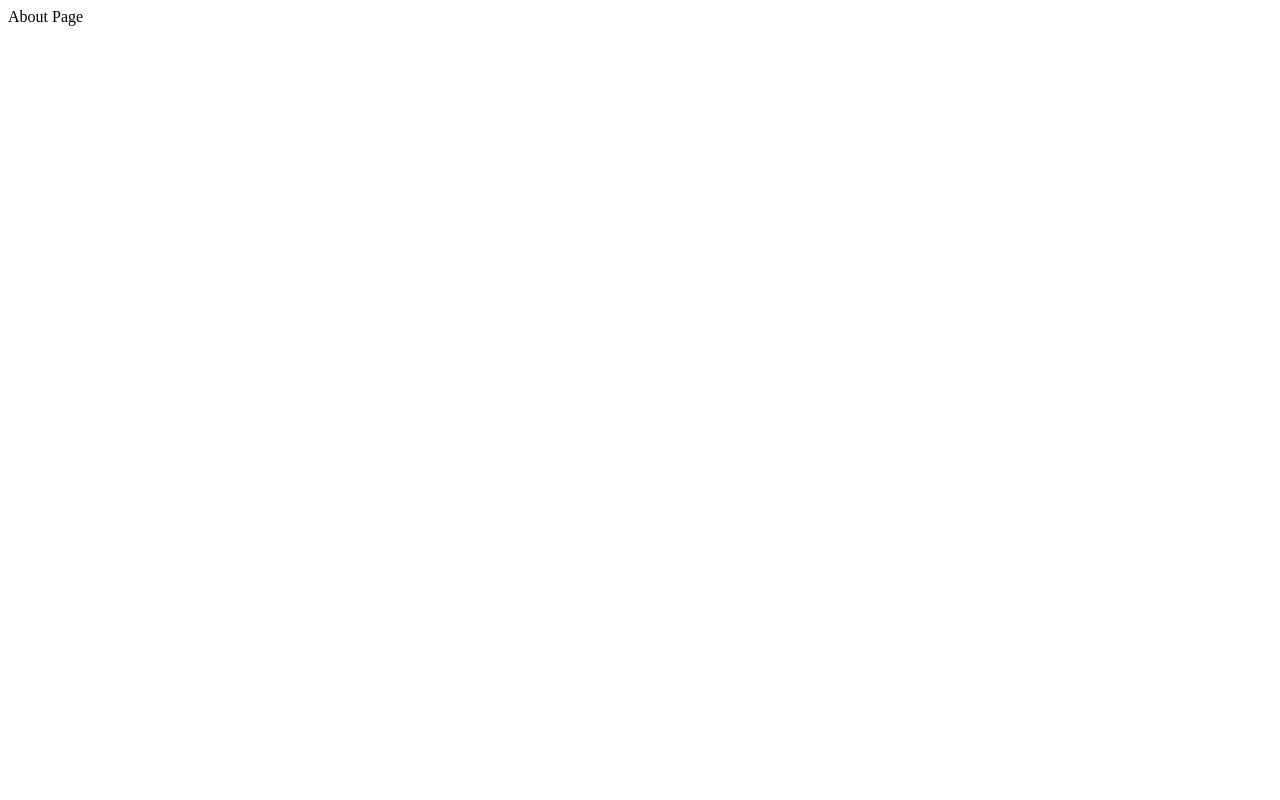
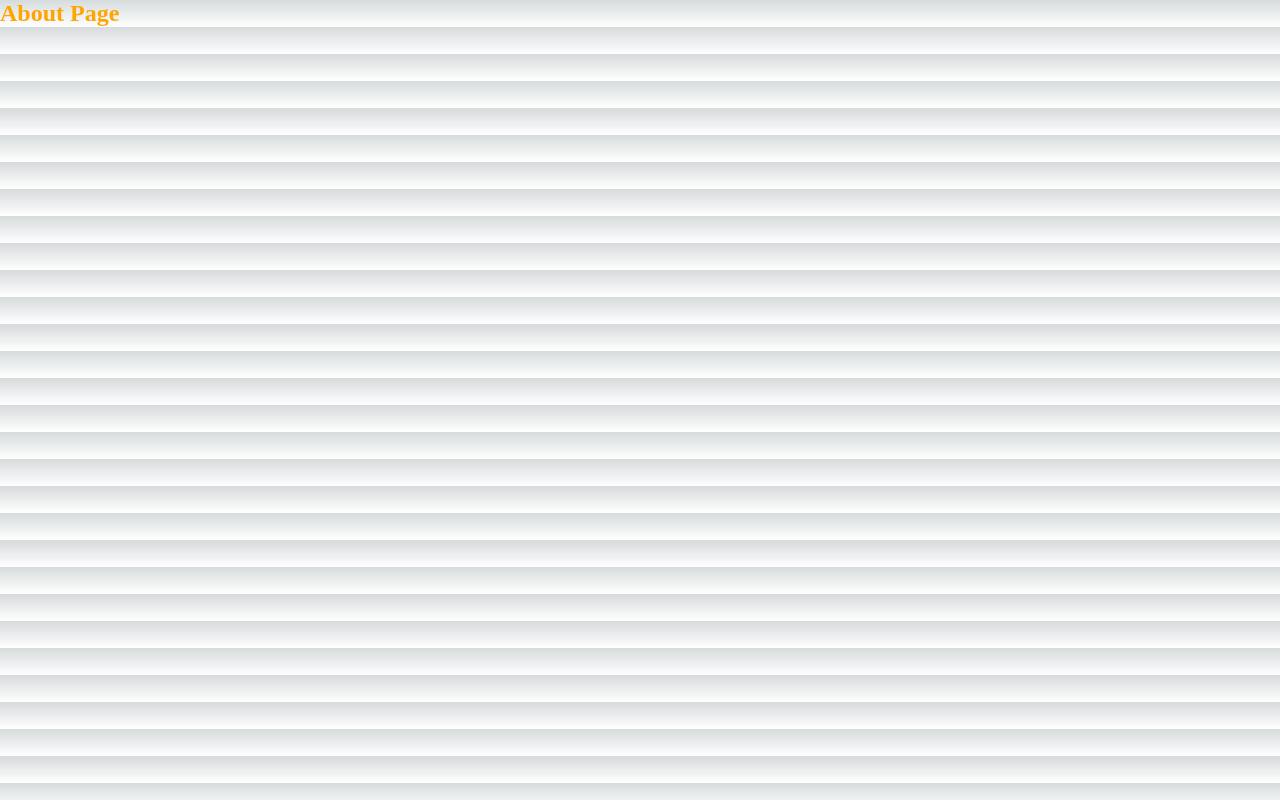
Before and after one commit to mayurigurav1997/nextjs, a Next.js app: page /about in a window 1280 px wide. Built offline with nearby package versions, Linux system fonts and the light colour scheme.

Commit message:
globals.css

```diff
--- a/pages/_app.js
+++ b/pages/_app.js
@@ -1,4 +1,4 @@
-// import '@/styles/globals.css'
+import '@/styles/globals.css'
 
 export default function App({ Component, pageProps }) {
   return <Component {...pageProps} />
--- a/pages/about.js
+++ b/pages/about.js
@@ -2,7 +2,7 @@ import React from 'react'
 
 const about = () => {
     return (
-        <div>About Page</div>
+        <h2>About Page</h2>
     )
 }
 
--- a/styles/globals.css
+++ b/styles/globals.css
@@ -1,9 +1,9 @@
 :root {
   --max-width: 1100px;
   --border-radius: 12px;
-  --font-mono: ui-monospace, Menlo, Monaco, 'Cascadia Mono', 'Segoe UI Mono',
-    'Roboto Mono', 'Oxygen Mono', 'Ubuntu Monospace', 'Source Code Pro',
-    'Fira Mono', 'Droid Sans Mono', 'Courier New', monospace;
+  --font-mono: ui-monospace, Menlo, Monaco, "Cascadia Mono", "Segoe UI Mono",
+    "Roboto Mono", "Oxygen Mono", "Ubuntu Monospace", "Source Code Pro",
+    "Fira Mono", "Droid Sans Mono", "Courier New", monospace;
 
   --foreground-rgb: 0, 0, 0;
   --background-start-rgb: 214, 219, 220;
@@ -105,3 +105,6 @@ a {
     color-scheme: dark;
   }
 }
+h2 {
+  color: orange;
+}
```
Also changed, not shown: pages/contact.js (added, +9 -0 lines).
